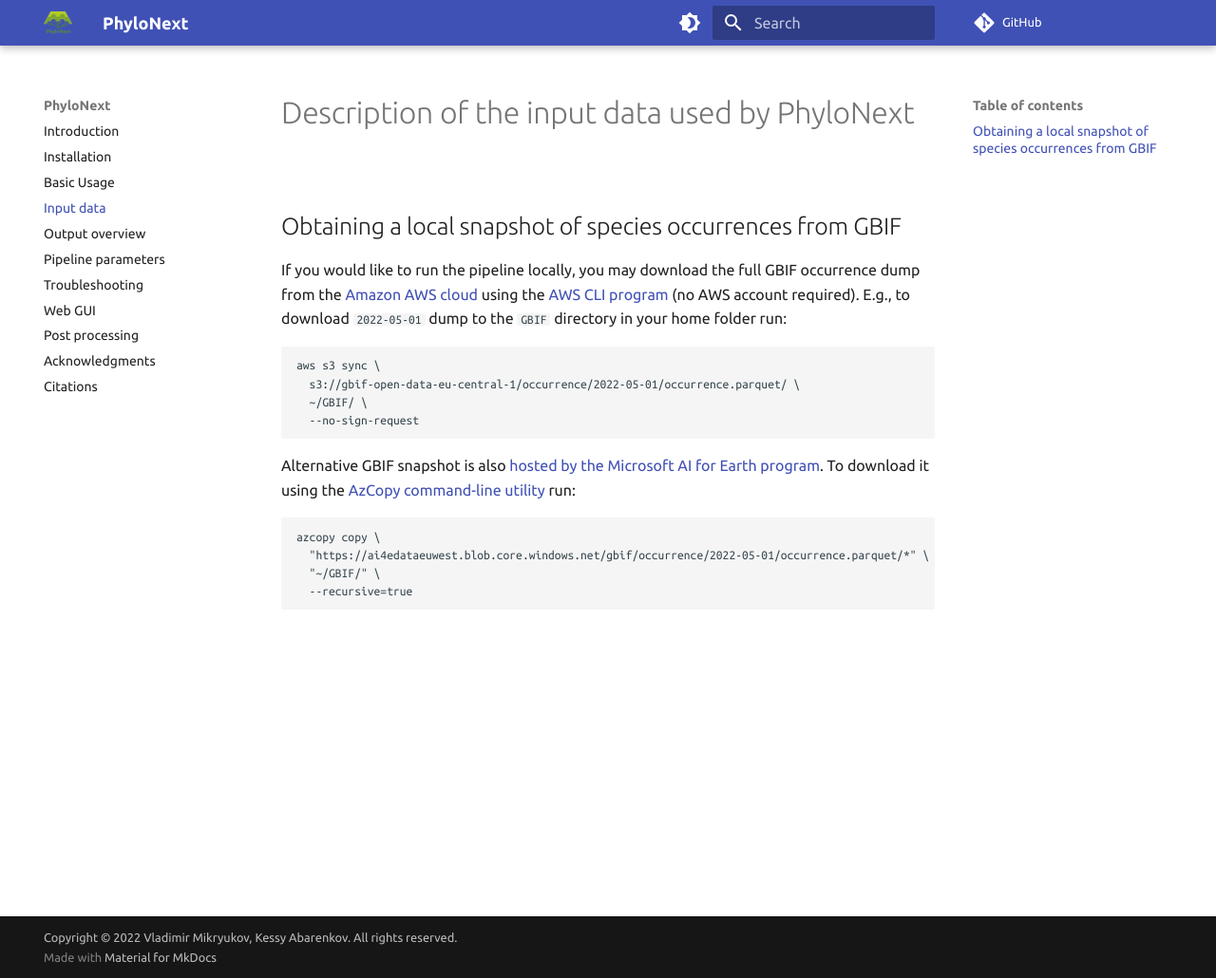
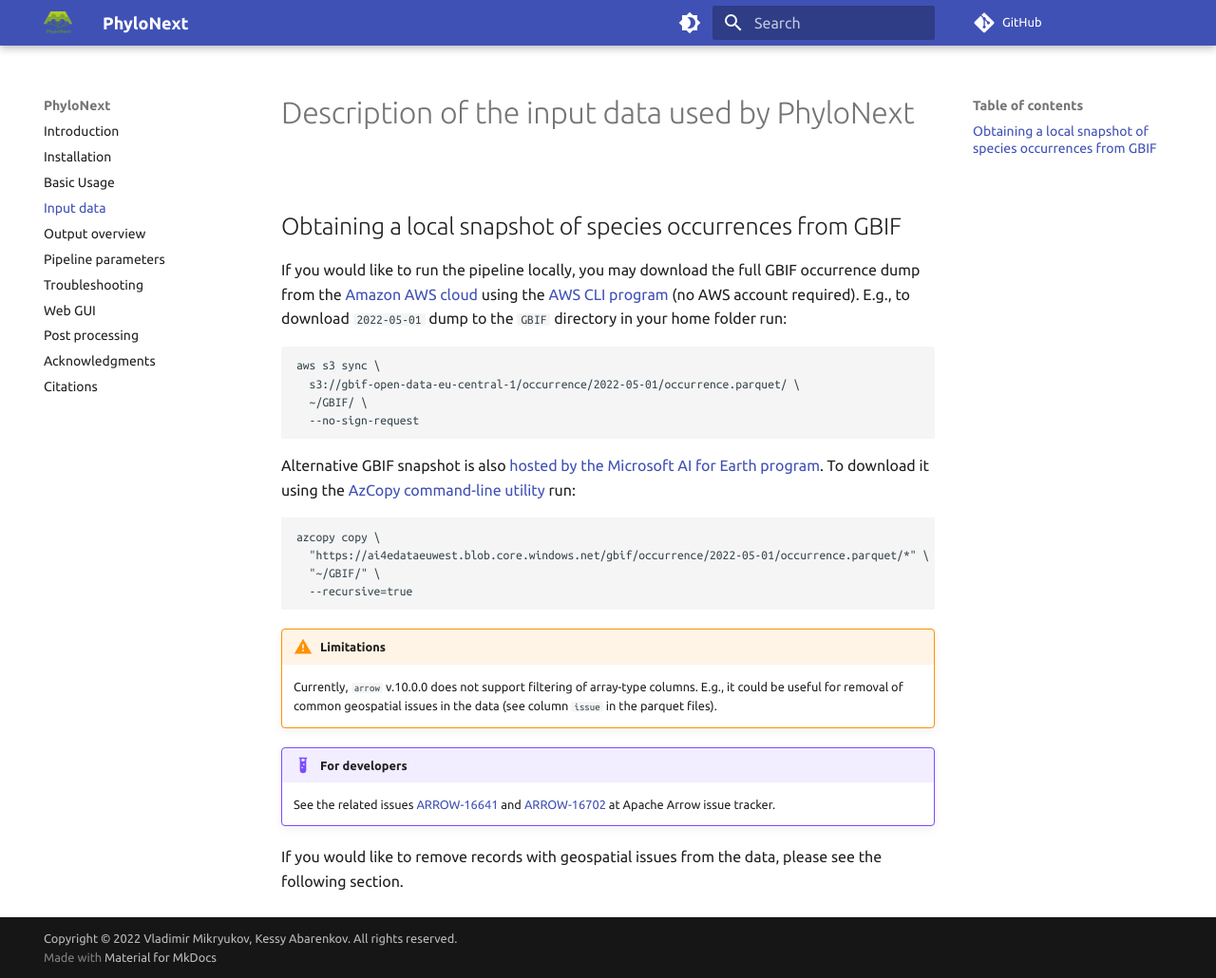
Before and after one commit to vmikk/phylonext_manual, an MkDocs documentation site: the page built from docs/inputdata.md, in a window 1280 px wide and 1030 px high. Shown: the whole window at 95% size. Built offline with MkDocs 1.6.1 and Material for MkDocs 9.7.7, drawn with Linux system fonts in a browser that asks for light colours; comment, search, counter and statistics services are not loaded.

Commit message:
arrow limitations

````diff
--- a/docs/inputdata.md
+++ b/docs/inputdata.md
@@ -26,3 +26,14 @@ azcopy copy \
   "~/GBIF/" \
   --recursive=true
 ```
+
+!!! warning "Limitations"
+    Currently, `arrow` v.10.0.0 does not support filtering of array-type columns.
+    E.g., it could be useful for removal of common geospatial issues in the data (see column `issue` in the parquet files).
+
+!!! example "For developers"
+    See the related issues [ARROW-16641](https://issues.apache.org/jira/browse/ARROW-16641)
+    and [ARROW-16702](https://issues.apache.org/jira/browse/ARROW-16702)
+    at Apache Arrow issue tracker.
+
+If you would like to remove records with geospatial issues from the data, please see the following section.
````
